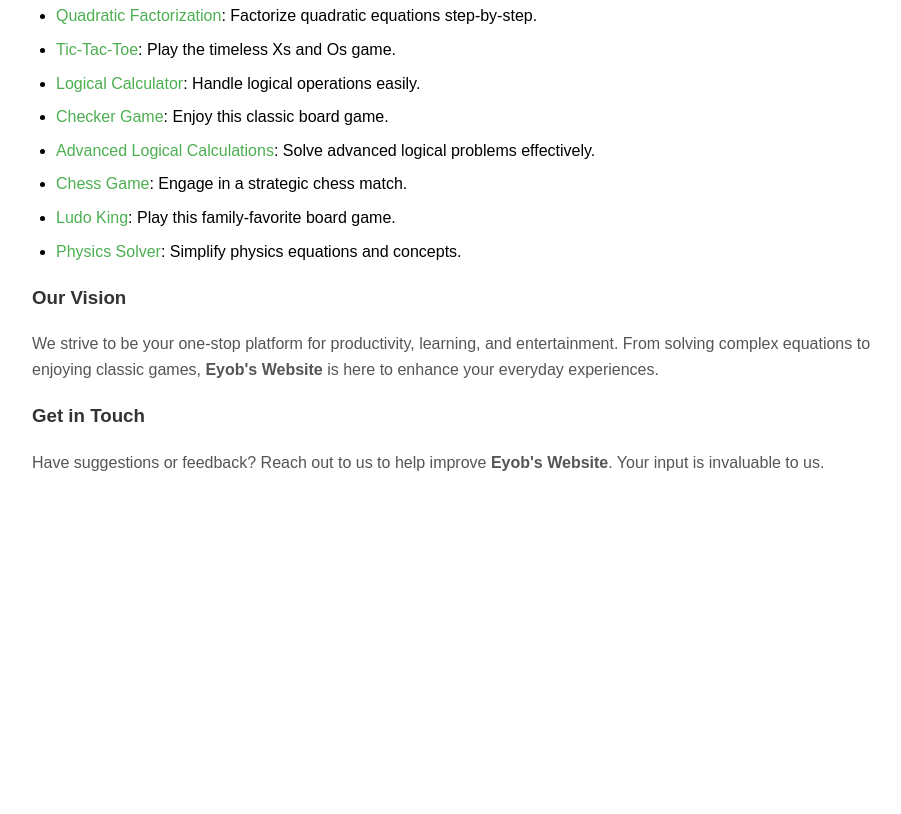
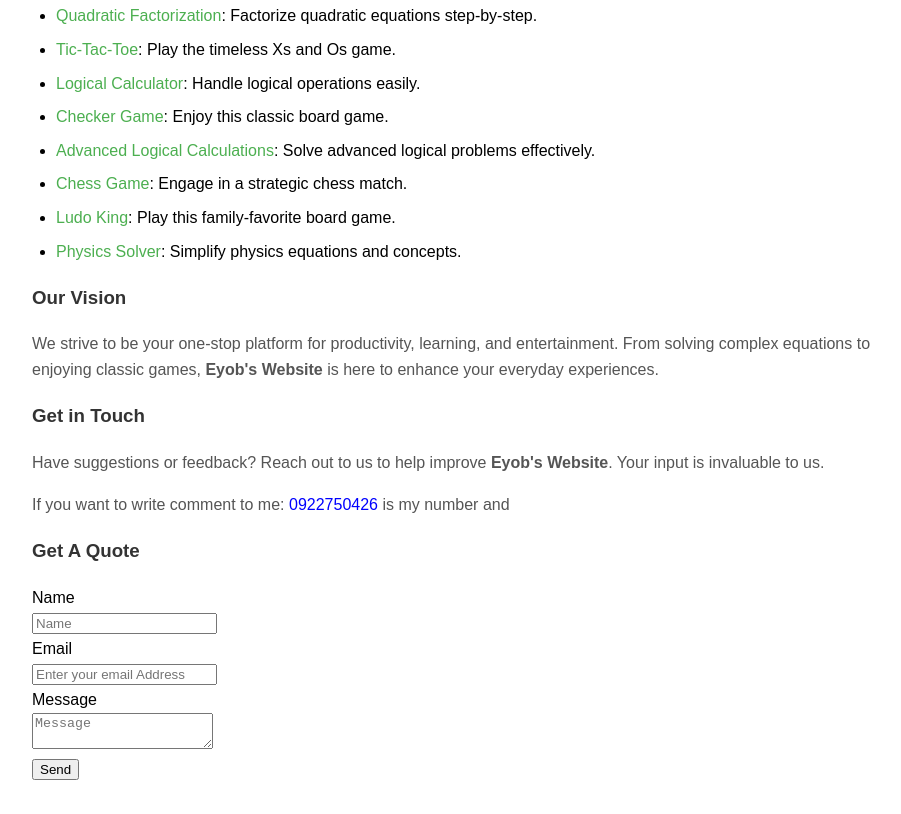
Before and after one commit to Eyob37/Best_Organized, a plain HTML site: page about.html in a window 1280 px wide. Shown: the part 721-1535 px from the top of the page, without its empty margins (158-1059 px from the left). Before the commit the page ends 1245 px from the top, so only its background shows below. Drawn offline with Linux system fonts and the light colour scheme.

Commit message:
Update about.html

```diff
--- a/about.html
+++ b/about.html
@@ -80,6 +80,63 @@
 
     <h3>Get in Touch</h3>
     <p>Have suggestions or feedback? Reach out to us to help improve <strong>Eyob's Website</strong>. Your input is invaluable to us.</p>
+<p>If you want to write comment to me: <call style="color: blue;">0922750426</call> is my number and</p>
+
+    <aside id="sidebar">
+          <div class="dark">
+            <h3>Get A Quote</h3>
+            <form class="quote">
+  						<div>
+  							<label>Name</label><br>
+  							<input type="text" placeholder="Name">
+  						</div>
+  						<div>
+  							<label>Email</label><br>
+  							<input type="email" placeholder="Enter your email Address">
+  						</div>
+  						<div>
+  							<label>Message</label><br>
+  							<textarea placeholder="Message" required></textarea>
+  						</div>
+  						<button onclick="sendToemail()" class="button_1" type="submit">Send</button>
+					</form>
+          </div>
+        </aside>
   </section>
+  <script>
+document.addEventListener("DOMContentLoaded", function () {
+      emailjs.init("7UGwi5Gy7R_A48GpD");
+});
+      const $ = selector => {
+          return document.querySelector(selector);
+      }
+
+      function sendToemail() {
+          let Name = $('[placeholder *= "Name"]').value;
+          let Email = $('[placeholder *= "email"]').value;
+          let Message = $('[placeholder *= "Message"]').value;
+          if(!Message) {
+              return;
+          }
+
+          var params = {
+                name: Name,
+                email: Email,
+                message: Message
+            };
+
+            console.log("Sending email with params:", params); // Debugging
+
+            emailjs.send("service_sjp7z9x", "template_bcmnf95", params)
+                .then(function(response) {
+                    console.log("Email sent successfully:", response);
+                    alert("you sent message successfully");
+
+                }, function(error) {
+                    console.log("Failed to send email:", error);
+
+                });
+      }
+  </script>
 </body>
 </html>
```
